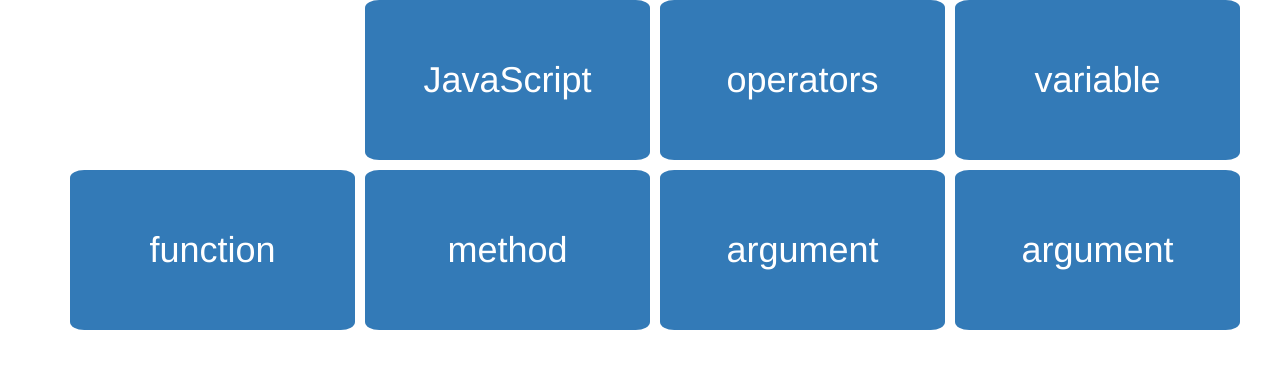
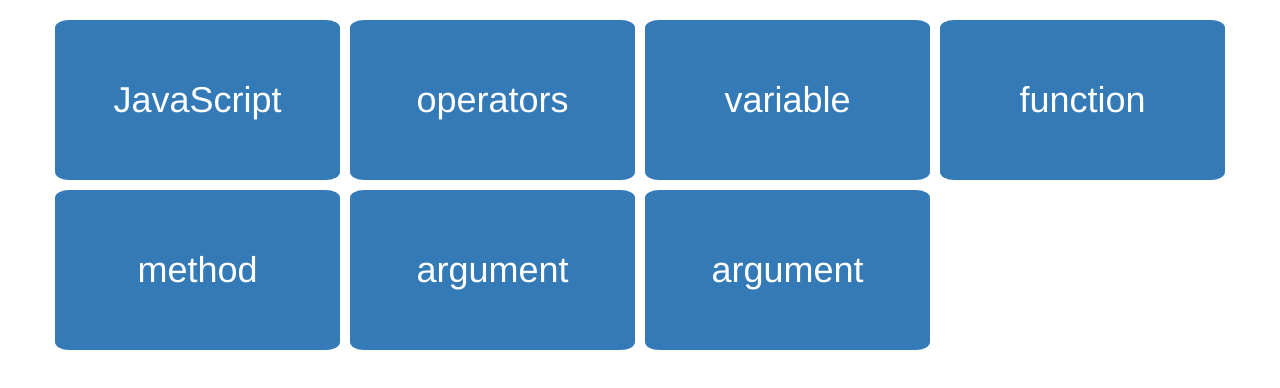
Before and after one commit to OkilyDokily/flashcards, a plain HTML site: page index.html in a window 1280 px wide. Drawn offline with Linux system fonts and the light colour scheme.

Commit message:
use grid-template-column/row to size divs and center the grid container by making the body a flex box

```diff
--- a/css/styles.css
+++ b/css/styles.css
@@ -1,15 +1,23 @@
 
-.container {
+body {
+  display: flex;
+  justify-content: center;
+}
+
+.grid-container {
+  margin-top: 20px;
   display:grid;
-  grid-template-columns: 25% 25% 25% 25%;
+  grid-template-columns: 285px 285px 285px 285px;
+
+  grid-auto-rows: 160px;
   grid-gap: 10px;
 
 }
 .button {
   border-radius: 5%;
 
-  height: 160px;
-  width: 285px;
+  /* height: 160px;
+  width: 285px; */
   cursor:pointer;
 
 
--- a/index.html
+++ b/index.html
@@ -11,7 +11,7 @@
 </head>
 <body>
 
-      <div class="container">
+      <div class="grid-container">
 
           <div class="button term-mode flex-button">
             <h1 class="term term-enabled">JavaScript</h1>
```
